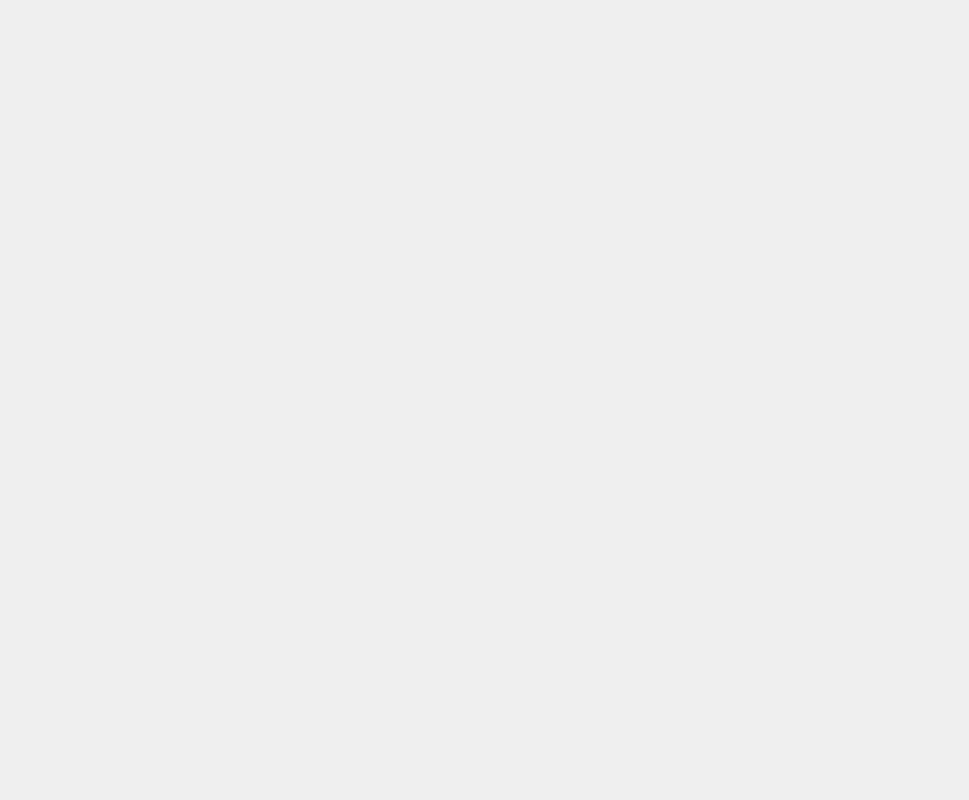
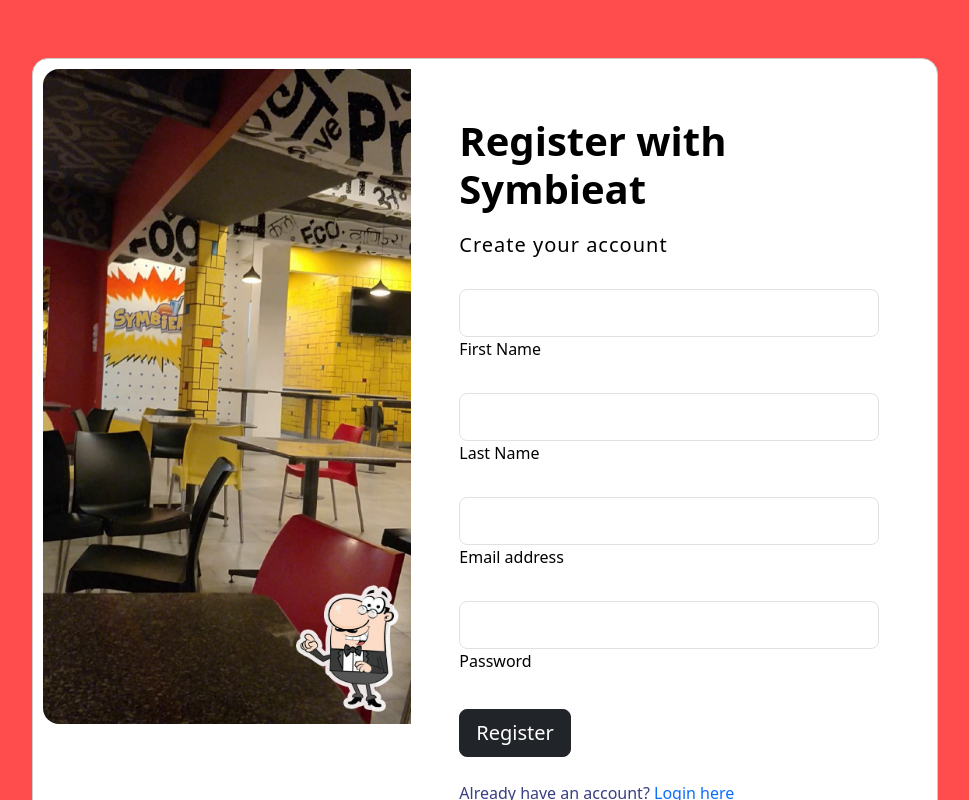
Before and after one commit to boscochanam/symbieat-fullstack, a React (Create React App) app: page /register in a window 1280 px wide. Before the commit this address had no page. Shown: the top 800 px of the page, without its empty margins (155-1124 px from the left). Built offline with nearby package versions, Linux system fonts and the light colour scheme.

Commit message:
added sign up / sign in pages

```diff
--- a/src/App.jsx
+++ b/src/App.jsx
@@ -5,6 +5,8 @@
 import Menu from './Pages/Menu';
 import Locations from './Pages/Locations';
 import Cart from './Pages/Cart'
+import LoginPage from './Pages/LoginPage';
+import RegisterPage from './Pages/RegisterPage';
 
 function App() {
   const [cartCount, setCartCount] = useState(0);
@@ -82,6 +84,32 @@
             />
           }
         />
+        <Route
+          path="/login"
+          element={
+            <LoginPage
+              cartItems={cartItems} // Pass the cartItems array
+              cartCount={cartCount}
+              setCartCount={setCartCount}
+              cartTotal={cartTotal}
+              setCartTotal={setCartTotal}
+              clearCart={clearCart}
+            />
+          }
+        />
+        <Route
+          path="/register"
+          element={
+            <RegisterPage
+              cartItems={cartItems} // Pass the cartItems array
+              cartCount={cartCount}
+              setCartCount={setCartCount}
+              cartTotal={cartTotal}
+              setCartTotal={setCartTotal}
+              clearCart={clearCart}
+            />
+          }
+        />
 
       </Routes>
     </Router>
--- /dev/null
+++ b/src/Pages/LoginPage.jsx
@@ -0,0 +1,99 @@
+import React from 'react';
+import { Link } from 'react-router-dom';
+import symbieat from '../static/symbieat_images/symbieat_vertical.jpg';
+
+function LoginPage() {
+  const containerStyle = {
+    backgroundColor: '#FF4C4C',
+    height: '30vh',
+  };
+
+  const cardStyle = {
+    borderRadius: '1rem',
+
+  };
+
+  const imgStyle = {
+    borderRadius: '1rem 0 0 1rem',
+  };
+
+  const iconStyle = {
+    color: '#ff6219',
+  };
+
+  return (
+    <section className="vh-100" style={containerStyle}>
+      <div className="container py-5 h-100">
+        <div className="row d-flex justify-content-center align-items-center h-100">
+          <div className="col col-xl-10 mb-5">
+            <div className="card" style={cardStyle}>
+              <div className="row g-0">
+                <div className="col-md-6 col-lg-5 d-none d-md-block">
+                  <img
+                    src= {symbieat}
+                    alt="login form"
+                    className="img-fluid"
+                    style={imgStyle}
+                  />
+                </div>
+                <div className="col-md-6 col-lg-7 d-flex align-items-center">
+                  <div className="card-body p-4 p-lg-5 text-black">
+                    <form>
+                      <div className="d-flex align-items-center mb-3 pb-1">
+                        <span className="h1 fw-bold mb-0">Login to Symbieat</span>
+                      </div>
+
+                      <h5 className="fw-normal mb-3 pb-3" style={{ letterSpacing: '1px' }}>
+                        Sign into your account
+                      </h5>
+
+                      <div className="form-outline mb-4">
+                        <input
+                          type="email"
+                          id="form2Example17"
+                          className="form-control form-control-lg"
+                        />
+                        <label className="form-label" htmlFor="form2Example17">
+                          Email address
+                        </label>
+                      </div>
+
+                      <div className="form-outline mb-4">
+                        <input
+                          type="password"
+                          id="form2Example27"
+                          className="form-control form-control-lg"
+                        />
+                        <label className="form-label" htmlFor="form2Example27">
+                          Password
+                        </label>
+                      </div>
+
+                      <div className="pt-1 mb-4">
+                        <button className="btn btn-dark btn-lg btn-block" type="button">
+                          Login
+                        </button>
+                      </div>
+
+                      <a className="small text-muted" href="#!">
+                        Forgot password?
+                      </a>
+                      <p className="mb-5 pb-lg-2" style={{ color: '#393f81' }}>
+                        <Link to="/register" >Register for a new account</Link>
+                      </p>
+                      <Link to="/" className="btn btn-danger btn-lg btn-block">
+                        Back to Home
+                      </Link>
+                    </form>
+                  </div>
+                </div>
+              </div>
+            </div>
+          </div>
+        </div>
+      </div>
+    </section>
+  );
+}
+
+export default LoginPage;
--- /dev/null
+++ b/src/Pages/RegisterPage.jsx
@@ -0,0 +1,117 @@
+import React from 'react';
+import { Link } from 'react-router-dom';
+import symbieat from '../static/symbieat_images/symbieat_vertical.jpg';
+
+function RegisterPage() {
+  const containerStyle = {
+    backgroundColor: '#FF4C4C',
+    height: '30vh',
+  };
+
+  const cardStyle = {
+    borderRadius: '1rem',
+  };
+
+  const imgStyle = {
+    borderRadius: '1rem 0 0 1rem',
+  };
+
+  const iconStyle = {
+    color: '#ff6219',
+  };
+
+  return (
+    <section className="vh-100" style={containerStyle}>
+      <div className="container py-5 h-100">
+        <div className="row d-flex justify-content-center align-items-center h-100">
+          <div className="col col-xl-10 mb-5">
+            <div className="card" style={cardStyle}>
+              <div className="row g-0">
+                <div className="col-md-6 col-lg-5 d-none d-md-block">
+                  <img
+                    src={symbieat}
+                    alt="registration form"
+                    className="img-fluid"
+                    style={imgStyle}
+                  />
+                </div>
+                <div className="col-md-6 col-lg-7 d-flex align-items-center">
+                  <div className="card-body p-4 p-lg-5 text-black">
+                    <form>
+                      <div className="d-flex align-items-center mb-3 pb-1">
+                        <span className="h1 fw-bold mb-0">Register with Symbieat</span>
+                      </div>
+
+                      <h5 className="fw-normal mb-3 pb-3" style={{ letterSpacing: '1px' }}>
+                        Create your account
+                      </h5>
+
+                      <div className="form-outline mb-4">
+                        <input
+                          type="text"
+                          id="formFirstName"
+                          className="form-control form-control-lg"
+                        />
+                        <label className="form-label" htmlFor="formFirstName">
+                          First Name
+                        </label>
+                      </div>
+
+                      <div className="form-outline mb-4">
+                        <input
+                          type="text"
+                          id="formLastName"
+                          className="form-control form-control-lg"
+                        />
+                        <label className="form-label" htmlFor="formLastName">
+                          Last Name
+                        </label>
+                      </div>
+
+                      <div className="form-outline mb-4">
+                        <input
+                          type="email"
+                          id="formEmail"
+                          className="form-control form-control-lg"
+                        />
+                        <label className="form-label" htmlFor="formEmail">
+                          Email address
+                        </label>
+                      </div>
+
+                      <div className="form-outline mb-4">
+                        <input
+                          type="password"
+                          id="formPassword"
+                          className="form-control form-control-lg"
+                        />
+                        <label className="form-label" htmlFor="formPassword">
+                          Password
+                        </label>
+                      </div>
+
+                      <div className="pt-1 mb-4">
+                        <button className="btn btn-dark btn-lg btn-block" type="button">
+                          Register
+                        </button>
+                      </div>
+
+                      <p className="mb-5 pb-lg-2" style={{ color: '#393f81' }}>
+                        Already have an account? <Link to="/login">Login here</Link>
+                      </p>
+                      <Link to="/" className="btn btn-danger btn-lg btn-block">
+                        Back to Home
+                      </Link>
+                    </form>
+                  </div>
+                </div>
+              </div>
+            </div>
+          </div>
+        </div>
+      </div>
+    </section>
+  );
+}
+
+export default RegisterPage;
--- a/src/components/Header.jsx
+++ b/src/components/Header.jsx
@@ -37,6 +37,9 @@
           <li className="nav-item">
             <NavLink className="nav-link" to="/cart">Cart</NavLink>
           </li>
+          <li className='nav-item'>
+            <NavLink className="nav-link" to="/login">Login</NavLink>
+          </li>
         </ul>
       </div>
         <div style={cartCountStyle}>
```
Also changed, not shown: src/static/symbieat_images/symbieat_vertical.jpg (added).
